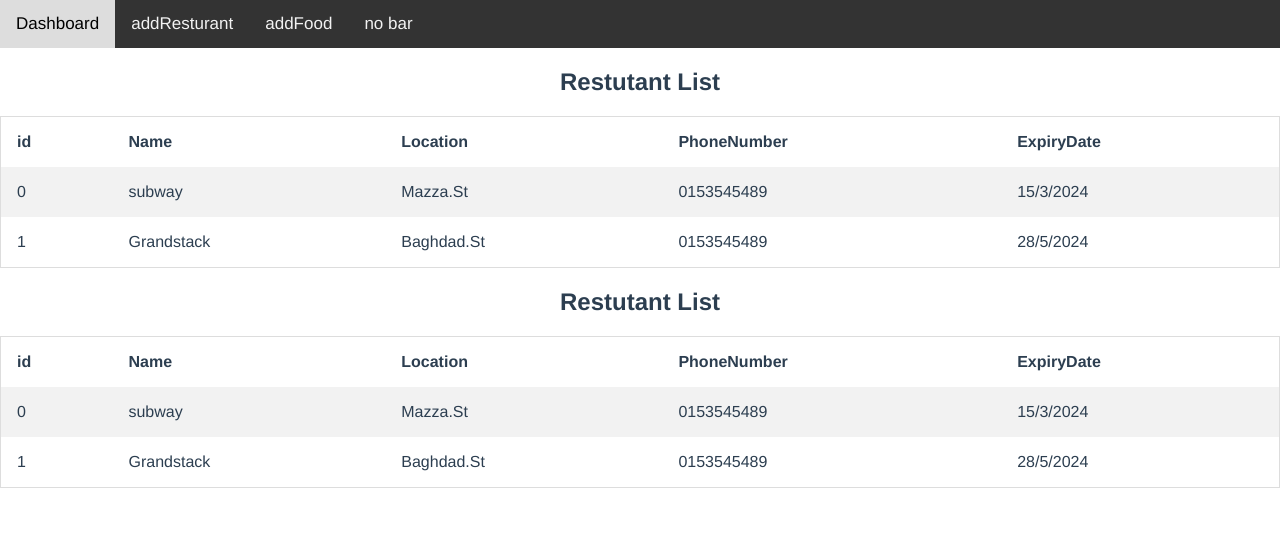
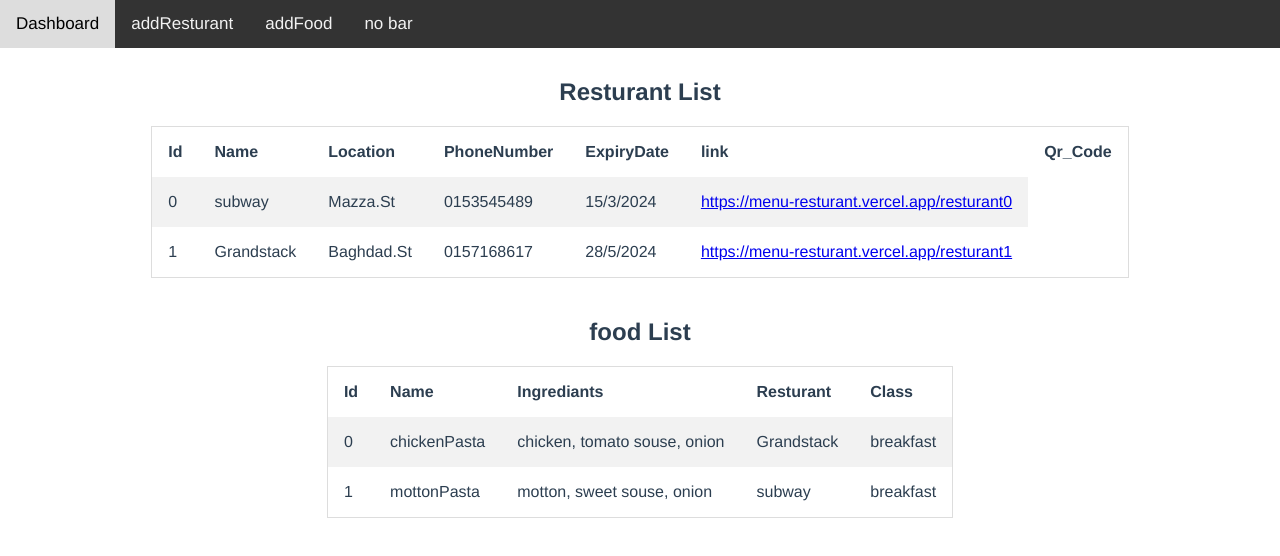
Before and after one commit to Mohammadol/menuResturant, a Vue app: page / in a window 1280 px wide. Shown: the top 556 px of the page. Built offline with nearby package versions, Linux system fonts and the light colour scheme.

Commit message:
dabshBoard adding the tables

```diff
--- a/src/App.vue
+++ b/src/App.vue
@@ -21,7 +21,7 @@ export default {
     $route(to, from) {
       if (to.fullPath === "/resturant/" + this.$route.params.id) {
         this.show = false;
-        console.log(this.$route.params.id)
+        console.log(this.$route.params.id);
       } else {
         this.show = true;
       }
--- a/src/components/zebraTable.vue
+++ b/src/components/zebraTable.vue
@@ -1,19 +1,19 @@
 <template>
+  <div style="overflow-x: auto;padding: 10px">
   <h2>{{ tableName }}</h2>
-  <div style="overflow-x: auto">
     <table>
       <tr>
         <th v-for="tHead in tableHeaders" :key="tHead">{{ tHead }}</th>
       </tr>
       <tr v-for="tContent in tableContent" :key="tContent">
-        <td v-for="Content in tContent" :key="Content">{{ Content }}</td>
+        <td v-for="Content in tContent" :key="Content.Id" >{{ Content !== tContent.Link ? Content:"" }} <router-link :to="mainPath+tContent.Id" v-if="Content === tContent.Link">{{mainPath+tContent.Id}}</router-link></td>
       </tr>
     </table>
   </div>
 </template>
 <script>
 export default {
-  props: { tableHeaders: [], tableContent: {}, tableName: "" },
+  props: { tableHeaders: [], tableContent: {}, tableName: "", mainPath:"" },
 };
 </script>
 <style>
--- a/src/views/dashBoard.vue
+++ b/src/views/dashBoard.vue
@@ -1,42 +1,57 @@
 <template>
   <div class="container">
     <zebraTable
-      :tableHeaders="tableHeaders"
-      :tableContent="tableContent"
-      :tableName="tableName"
+      :tableHeaders="resturantTableHeaders"
+      :tableContent="resturantTableContent"
+      :tableName="resturantTableName"
+      :mainPath="mainPath"
     />
     <zebraTable
-      :tableHeaders="tableHeaders"
-      :tableContent="tableContent"
-      :tableName="tableName"
+      :tableHeaders="foodTableHeaders"
+      :tableContent="foodTableContent"
+      :tableName="foodTableName"
     />
   </div>
 </template>
 
 <script>
 import zebraTable from "@/components/zebraTable.vue";
+
 export default {
   components: {
-    zebraTable,
+    zebraTable
   },
   data() {
     return {
-      tableName: "Restutant List",
-      tableHeaders: ["id","Name", "Location", "PhoneNumber", "ExpiryDate"],
-      tableContent: [
+      resturantTableName: "Resturant List",
+      foodTableName: "food List",
+      resturantTableHeaders: ["Id","Name", "Location", "PhoneNumber", "ExpiryDate","link","Qr_Code"],
+      foodTableHeaders: ["Id","Name", "Ingrediants", "Resturant", "Class"],
+      mainPath :"https://menu-resturant.vercel.app/resturant",
+      resturantTableContent: [
         {
           Id:"0",
           Name: "subway",
           Location: "Mazza.St",
           phoneNumber: "0153545489",
           ExpiryDate: "15/3/2024",
+          Link:''
         },
         {
           Id:"1",
           Name: "Grandstack",
           Location: "Baghdad.St",
-          phoneNumber: "0153545489",
+          phoneNumber: "0157168617",
           ExpiryDate: "28/5/2024",
+          Link:'/resturant/'
+        },
+      ],
+      foodTableContent: [
+        {
+          "Id":"0","Name":"chickenPasta", "Ingrediants":"chicken, tomato souse, onion", "Resturant":"Grandstack" , "Class":"breakfast"
+        },
+        {
+          "Id":"1","Name":"mottonPasta", "Ingrediants":"motton, sweet souse, onion", "Resturant":"subway" , "Class":"breakfast"
         },
       ],
     };
@@ -45,4 +60,9 @@ export default {
 </script>
 
 <style>
+.container{
+  display: flex;
+  flex-wrap: wrap;
+  justify-content: center;
+}
 </style>
```
